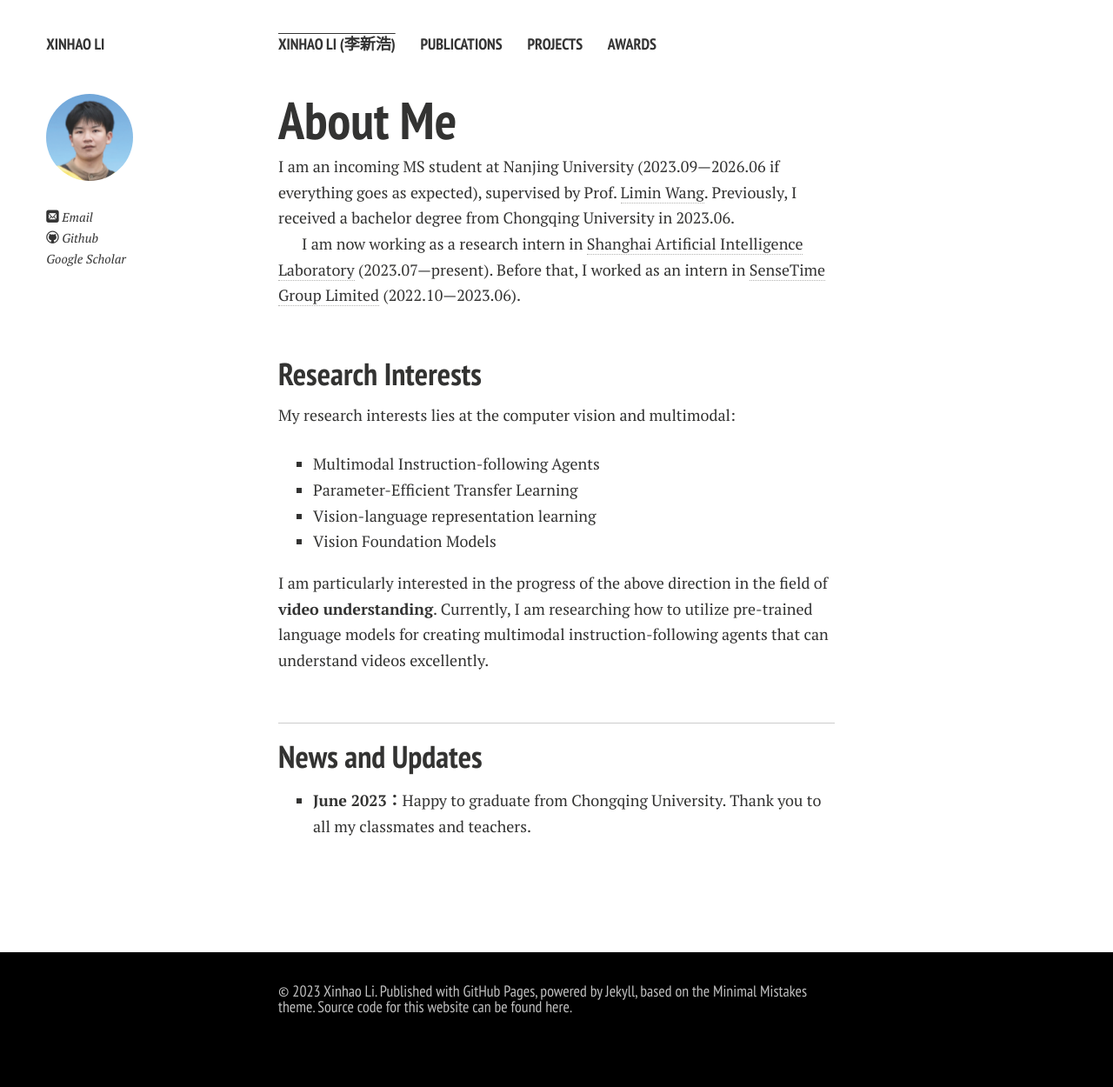
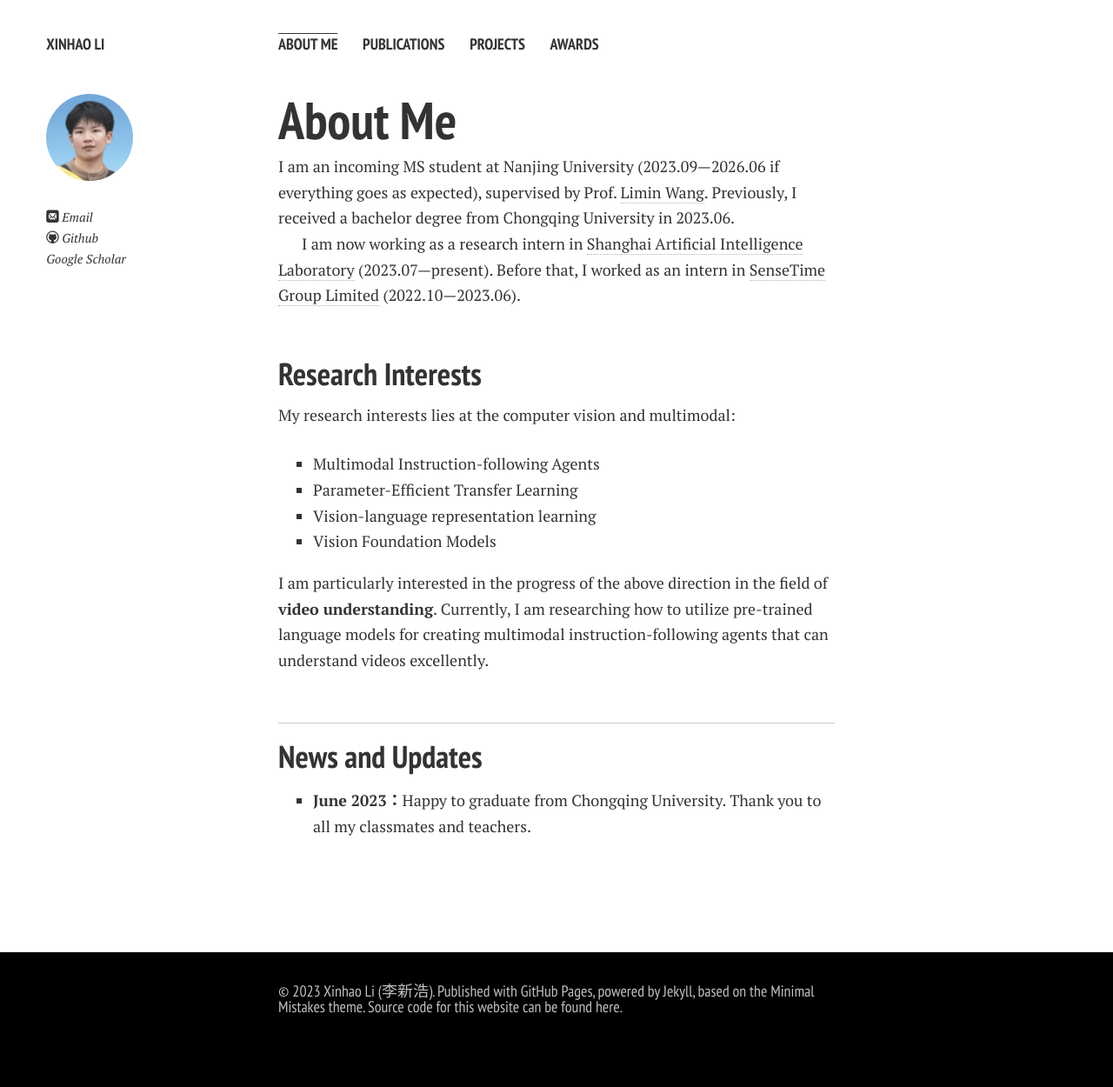
Before and after one commit to leexinhao/leexinhao.github.io, a Jekyll site: the page built from index.md, in a window 1280 px wide. Shown: the whole page at 87% size. Built offline with Jekyll 4.4.1, drawn with Linux system fonts in a browser that asks for light colours; nearby versions of some CDN libraries; comment, search, counter and statistics services are not loaded; a style sheet for code colours, icons or effects is not loaded; our own code applies the rules of GitHub Pages for plain Markdown files.

```diff
--- a/_config.yml
+++ b/_config.yml
@@ -6,7 +6,7 @@ url: https://leexinhao.github.io
 
 # Owner/author information
 owner:
-  name: Xinhao Li
+  name: Xinhao Li (李新浩)
   avatar: xinhao.png
 #  bio:
   email: xinhaoli00@outlook.com
@@ -32,7 +32,7 @@ owner:
 # Links to include in top navigation
 # For external links add external: true
 links:
-  - title: Xinhao Li (李新浩)
+  - title: About Me
     url: /
   # - title: Resume
   #   url: /file/Resume-HanlinCAI.pdf
```
